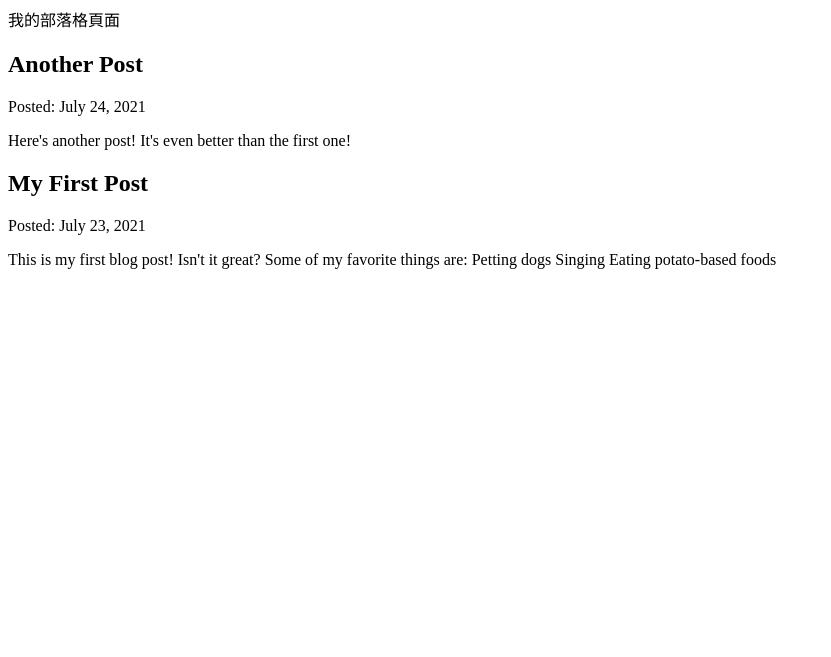
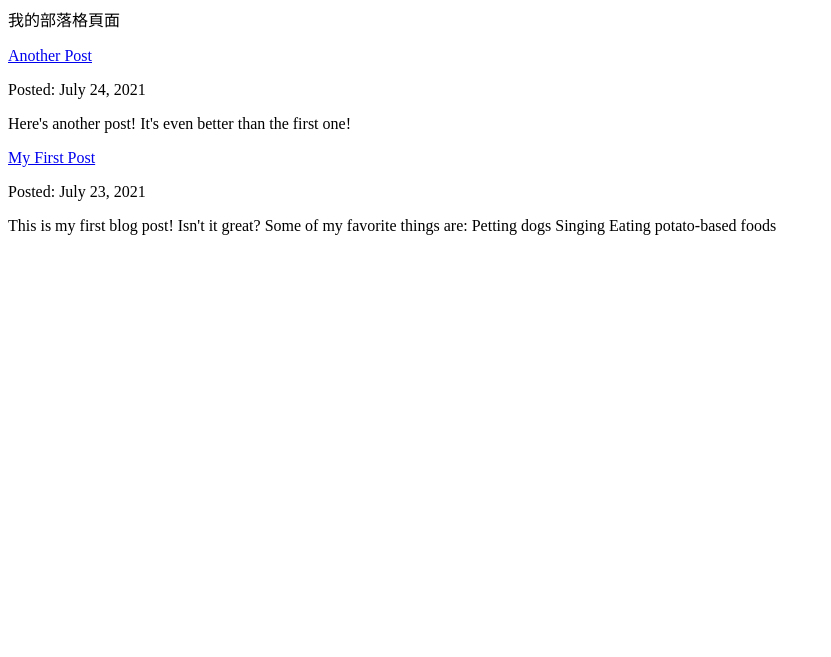
Before and after one commit to michaellin1227/gatsby-tutorial, a Gatsby site: page /blog in a window 1280 px wide. Shown: the part 143-800 px from the top of the page, without its empty margins (0-831 px from the left). Built offline with nearby package versions, Linux system fonts and the light colour scheme; Gatsby itself is replaced by a stand-in of ours.

Commit message:
建立路由api,建立pageTemplate

```diff
--- a/blog/first-post.mdx
+++ b/blog/first-post.mdx
@@ -1,7 +1,7 @@
 ---
 title: "My First Post"
 date: "2021-07-23"
-slug: "my-first-post"
+slug: "first-post"
 ---
 
 This is my first blog post! Isn't it *great*?
--- a/src/pages/blog.jsx
+++ b/src/pages/blog/index.jsx
@@ -1,16 +1,18 @@
 import * as React from "react"
-import Layout from "../components/Layout"
-import Seo from "../components/Seo"
-import { graphql } from "gatsby"
+import Layout from "../../components/Layout"
+import Seo from "../../components/Seo"
+import { Link, graphql } from "gatsby"
 
-const Blog = ({ data }) => {
+const Index = ({ data }) => {
   return (
-    <Layout pageTitle="My Blog Posts">
+    <Layout pageTitle="My Index Posts">
       <p>我的部落格頁面</p>
       {data.allMdx.nodes.map((d) => {
         return (
           <article key={d.id}>
-            <h2>{d.frontmatter.title}</h2>
+            <Link to={`/blog/${d.frontmatter.slug}`}>
+              {d.frontmatter.title}
+            </Link>
             <p>Posted: {d.frontmatter.date}</p>
             <p>{d.excerpt}</p>
           </article>
@@ -42,4 +44,4 @@ export const query = graphql`
     }
   }
 `
-export default Blog
+export default Index
```
Also changed, not shown: src/pages/blog/{mdx.frontmatter__slug}.jsx (added, +28 -0 lines).
